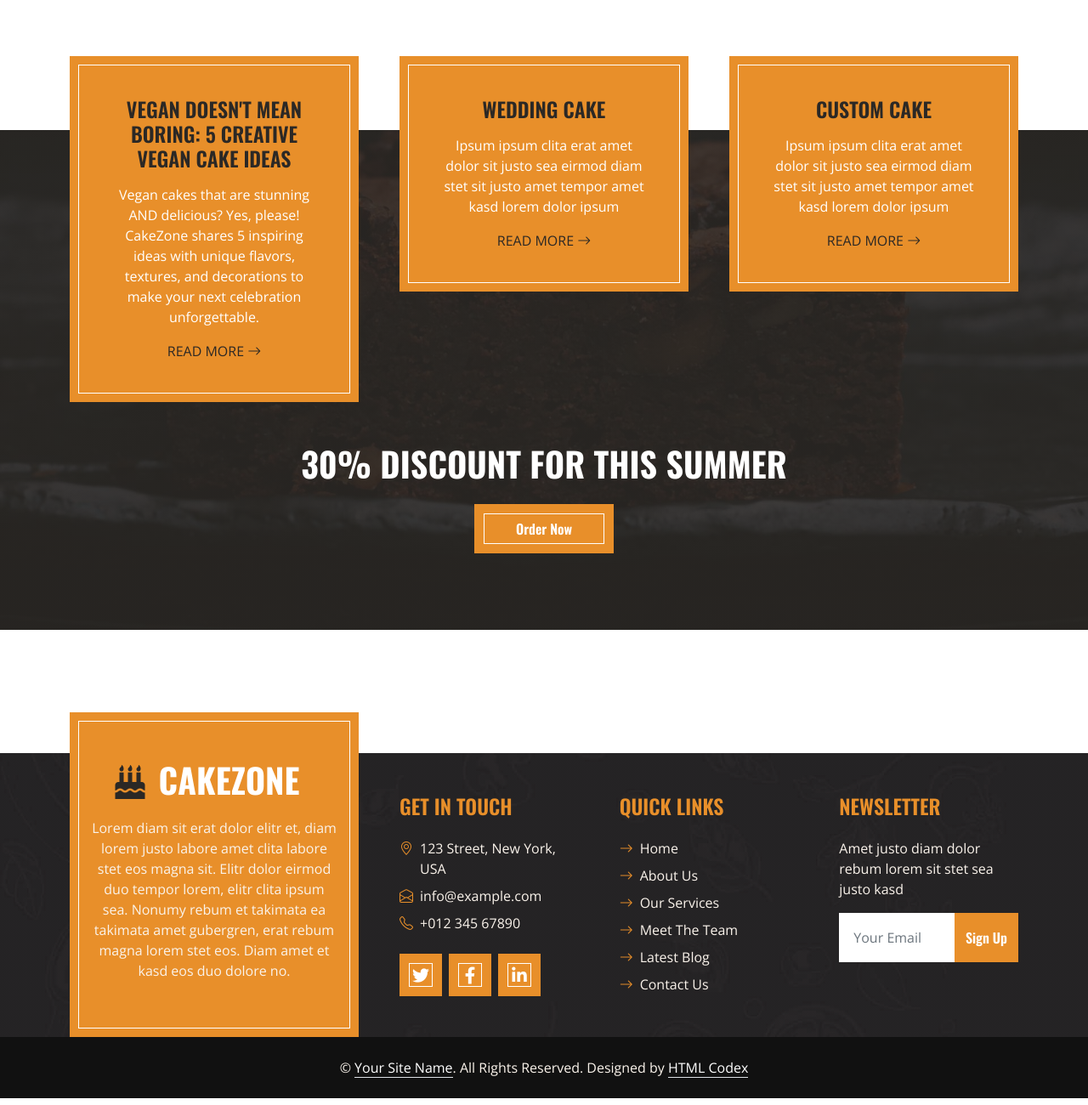
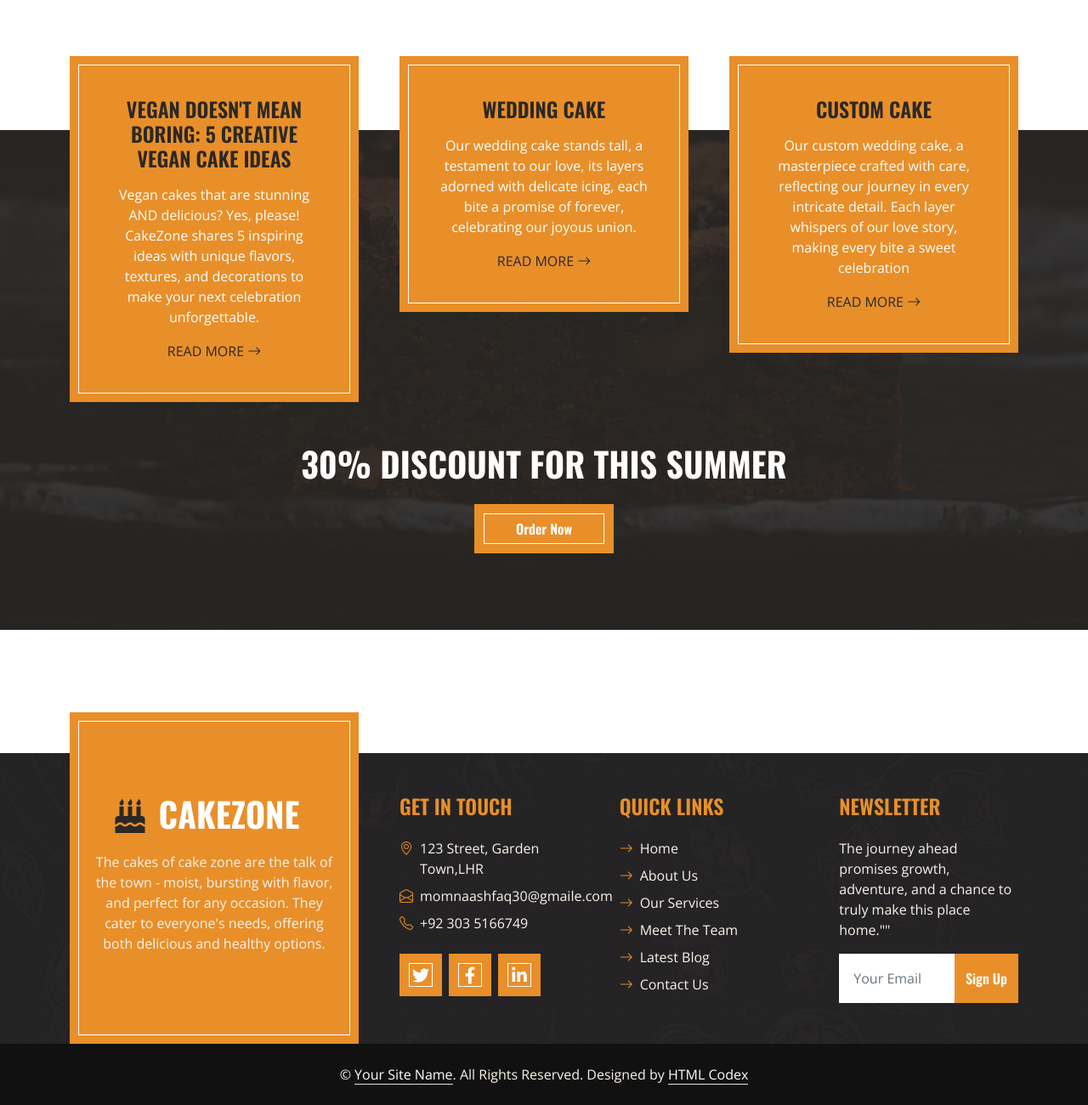
Before and after one commit to MOMNACHUDHARY/MOMNACHUDHARY.github.io, a plain HTML site: page service.html in a window 1280 px wide. Shown: the part 398-1698 px from the top of the page at 85% size. Drawn offline with nearby package versions, Linux system fonts and the light colour scheme.

Commit message:
Update service.html

```diff
--- a/service.html
+++ b/service.html
@@ -3,7 +3,7 @@
 
 <head>
     <meta charset="utf-8">
-    <title>CakeZone - Cake Shop Website Template</title>
+    <title>CakeZone - Cake Shop Website </title>
     <meta content="width=device-width, initial-scale=1.0" name="viewport">
     <meta content="Free HTML Templates" name="keywords">
     <meta content="Free HTML Templates" name="description">
@@ -39,7 +39,7 @@
                     <i class="bi bi-envelope fs-1 text-primary me-3"></i>
                     <div class="text-start">
                         <h6 class="text-uppercase mb-1">Email Us</h6>
-                        <span>info@example.com</span>
+                        <span>momnaashfaq30@gmail.com</span>
                     </div>
                 </div>
             </div>
@@ -55,7 +55,7 @@
                     <i class="bi bi-phone-vibrate fs-1 text-primary me-3"></i>
                     <div class="text-start">
                         <h6 class="text-uppercase mb-1">Call Us</h6>
-                        <span>+012 345 6789</span>
+                        <span>+92 303 5166749</span>
                     </div>
                 </div>
             </div>
@@ -120,14 +120,14 @@
                 <div class="col-lg-4 col-md-6">
                     <div class="bg-primary border-inner text-center text-white p-5">
                         <h4 class="text-uppercase mb-3">Wedding Cake</h4>
-                        <p>Ipsum ipsum clita erat amet dolor sit justo sea eirmod diam stet sit justo amet tempor amet kasd lorem dolor ipsum</p>
+                        <p>Our wedding cake stands tall, a testament to our love, its layers adorned with delicate icing, each bite a promise of forever, celebrating our joyous union.</p>
                         <a class="text-uppercase text-dark" href="">Read More <i class="bi bi-arrow-right"></i></a>
                     </div>
                 </div>
                 <div class="col-lg-4 col-md-6">
                     <div class="bg-primary border-inner text-center text-white p-5">
                         <h4 class="text-uppercase mb-3">Custom Cake</h4>
-                        <p>Ipsum ipsum clita erat amet dolor sit justo sea eirmod diam stet sit justo amet tempor amet kasd lorem dolor ipsum</p>
+                        <p>Our custom wedding cake, a masterpiece crafted with care, reflecting our journey in every intricate detail. Each layer whispers of our love story, making every bite a sweet celebration</p>
                         <a class="text-uppercase text-dark" href="">Read More <i class="bi bi-arrow-right"></i></a>
                     </div>
                 </div>
@@ -150,7 +150,7 @@
                         <a href="index.html" class="navbar-brand">
                             <h1 class="m-0 text-uppercase text-white"><i class="fa fa-birthday-cake fs-1 text-dark me-3"></i>CakeZone</h1>
                         </a>
-                        <p class="mt-3">Lorem diam sit erat dolor elitr et, diam lorem justo labore amet clita labore stet eos magna sit. Elitr dolor eirmod duo tempor lorem, elitr clita ipsum sea. Nonumy rebum et takimata ea takimata amet gubergren, erat rebum magna lorem stet eos. Diam amet et kasd eos duo dolore no.</p>
+                        <p class="mt-3"> The cakes of cake zone are the talk of the town - moist, bursting with flavor, and perfect for any occasion.  They cater to everyone's needs, offering both delicious and healthy options.</p>
                     </div>
                 </div>
                 <div class="col-lg-8 col-md-6">
@@ -159,15 +159,15 @@
                             <h4 class="text-primary text-uppercase mb-4">Get In Touch</h4>
                             <div class="d-flex mb-2">
                                 <i class="bi bi-geo-alt text-primary me-2"></i>
-                                <p class="mb-0">123 Street, New York, USA</p>
+                                <p class="mb-0">123 Street, Garden Town,LHR</p>
                             </div>
                             <div class="d-flex mb-2">
                                 <i class="bi bi-envelope-open text-primary me-2"></i>
-                                <p class="mb-0">info@example.com</p>
+                                <p class="mb-0">momnaashfaq30@gmaile.com</p>
                             </div>
                             <div class="d-flex mb-2">
                                 <i class="bi bi-telephone text-primary me-2"></i>
-                                <p class="mb-0">+012 345 67890</p>
+                                <p class="mb-0">+92 303 5166749</p>
                             </div>
                             <div class="d-flex mt-4">
                                 <a class="btn btn-lg btn-primary btn-lg-square border-inner rounded-0 me-2" href="#"><i class="fab fa-twitter fw-normal"></i></a>
@@ -188,7 +188,7 @@
                         </div>
                         <div class="col-lg-4 col-md-12 pt-0 pt-lg-5 mb-5">
                             <h4 class="text-primary text-uppercase mb-4">Newsletter</h4>
-                            <p>Amet justo diam dolor rebum lorem sit stet sea justo kasd</p>
+                            <p>The journey ahead promises growth, adventure, and a chance to truly make this place home.""</p>
                             <form action="">
                                 <div class="input-group">
                                     <input type="text" class="form-control border-white p-3" placeholder="Your Email">
```
